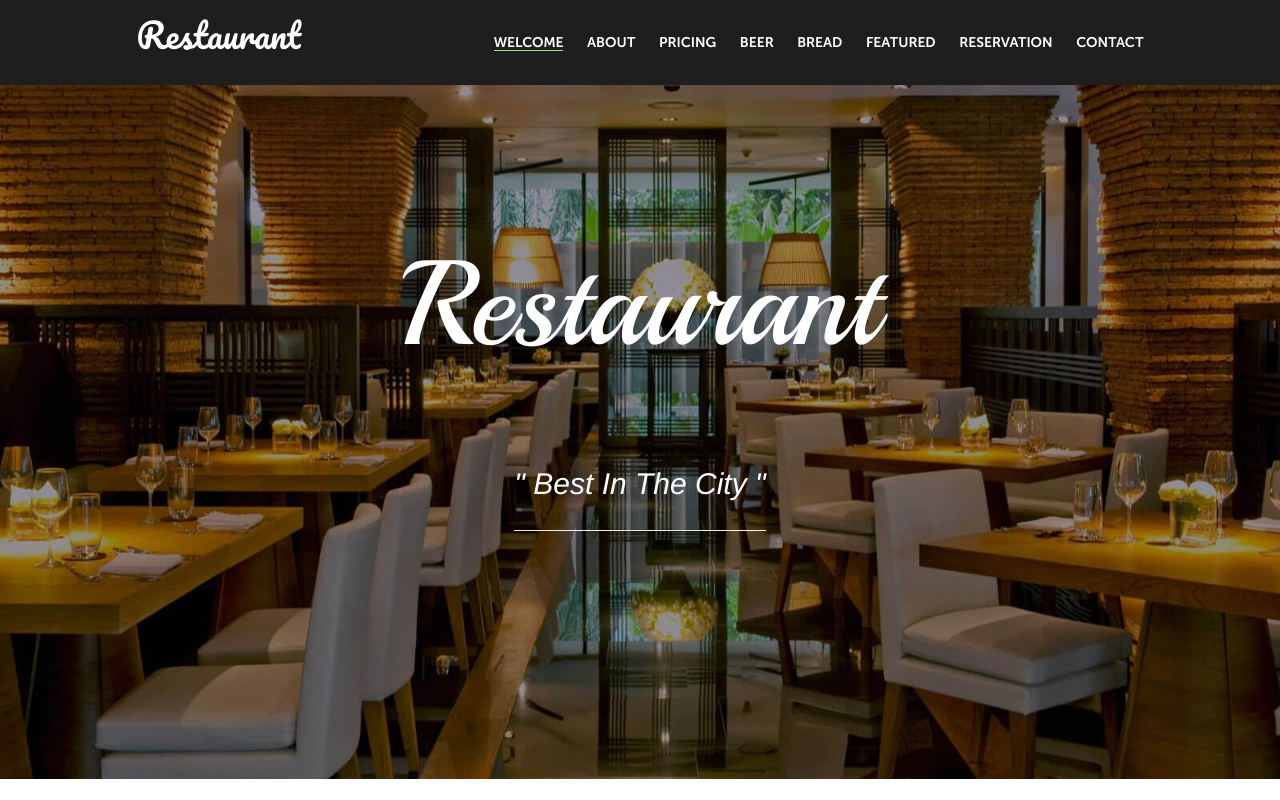
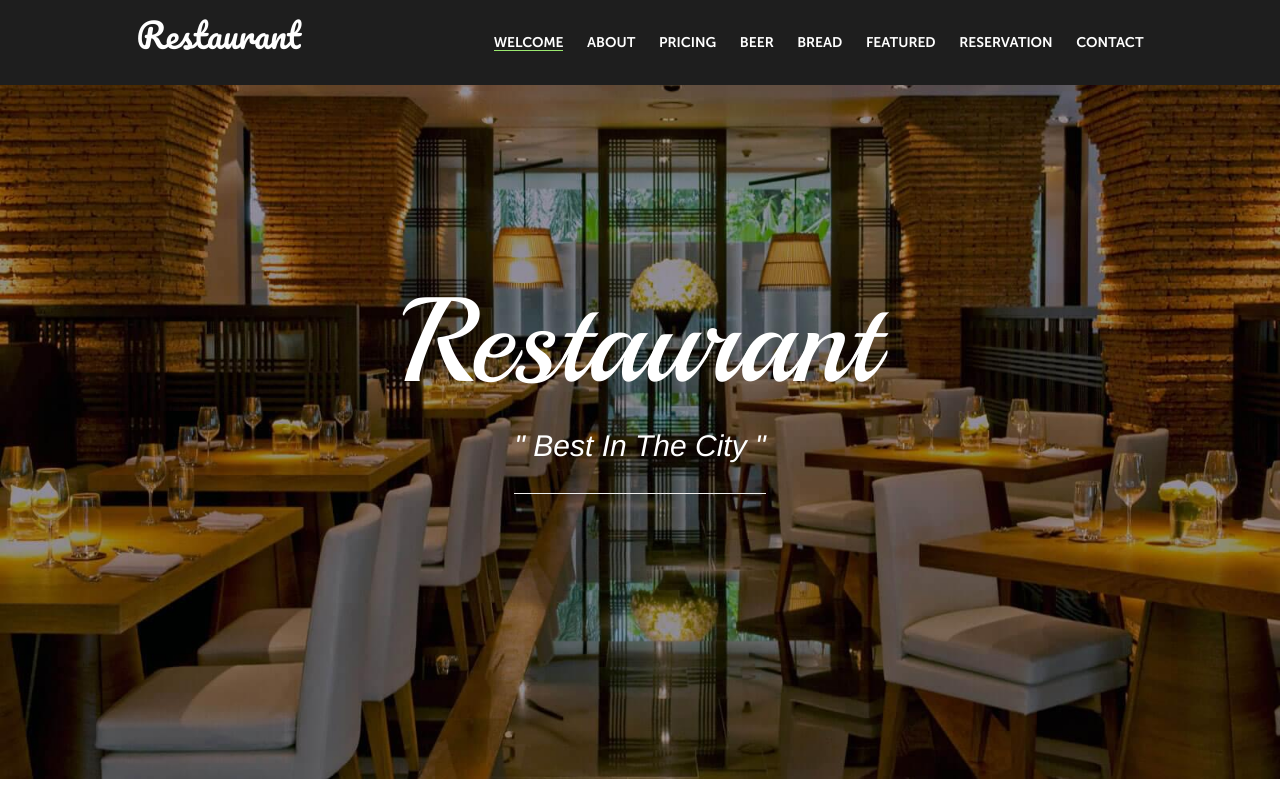
Before and after one commit to youngFrontendDeveloper/Restaurant, a website: page index.html in a window 1280 px wide. Shown: the top 800 px of the page. Drawn offline with Linux system fonts and the light colour scheme; a web font is replaced by a local one.

Commit message:
Сделала копию index

```diff
--- a/index.html
+++ b/index.html
@@ -48,7 +48,7 @@
   <main class="main">
     <!-- --------- welcome ---------- -->
    <section class="welcome" id="welcome">
-    <h1 class="description__title title title--primary">Restaurant</h1>
+    <h1 class="title title--primary">Restaurant</h1>
     <p class="text text--primary">" Best In The City "</p>
    </section>
    <!-- --------- about ---------- -->
```
